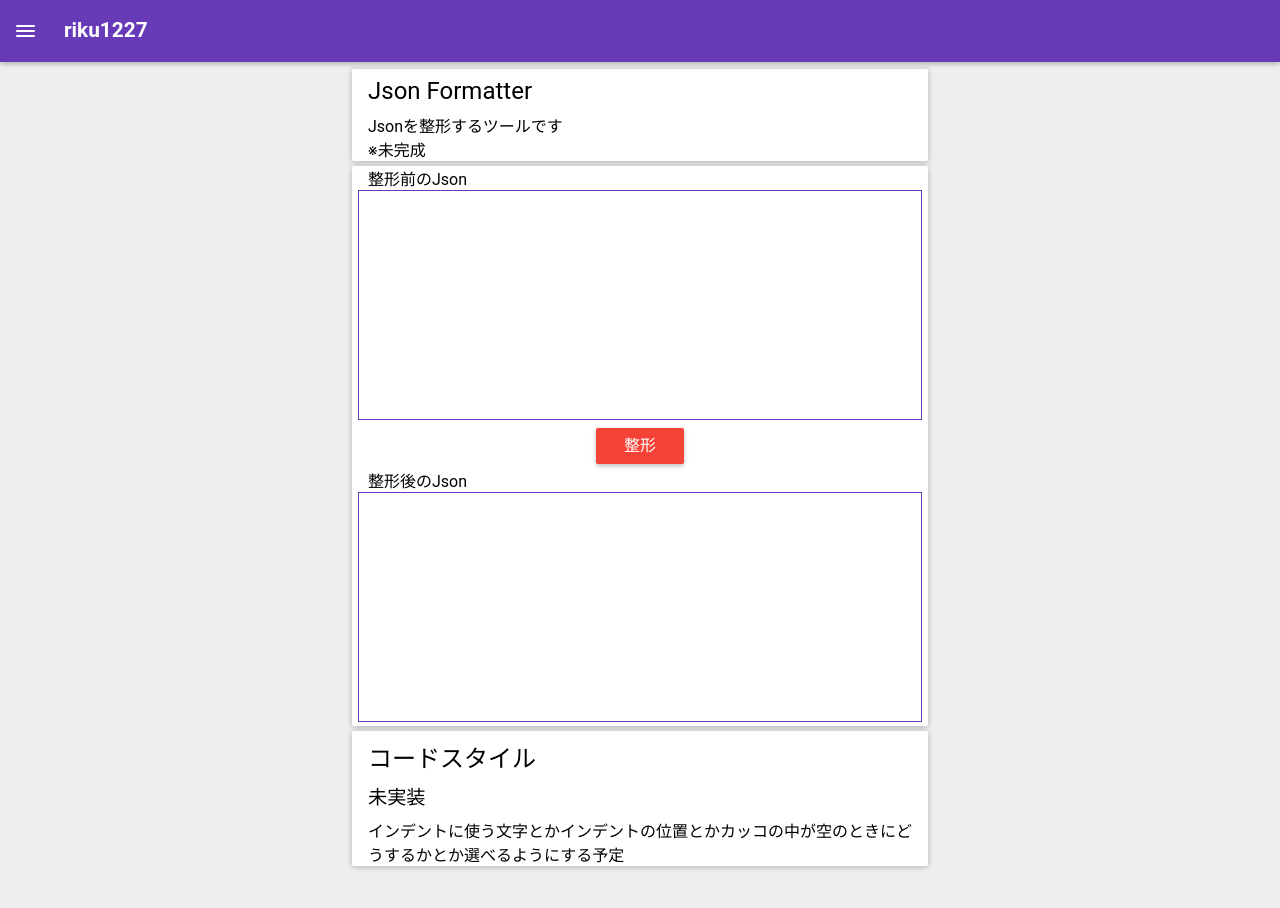
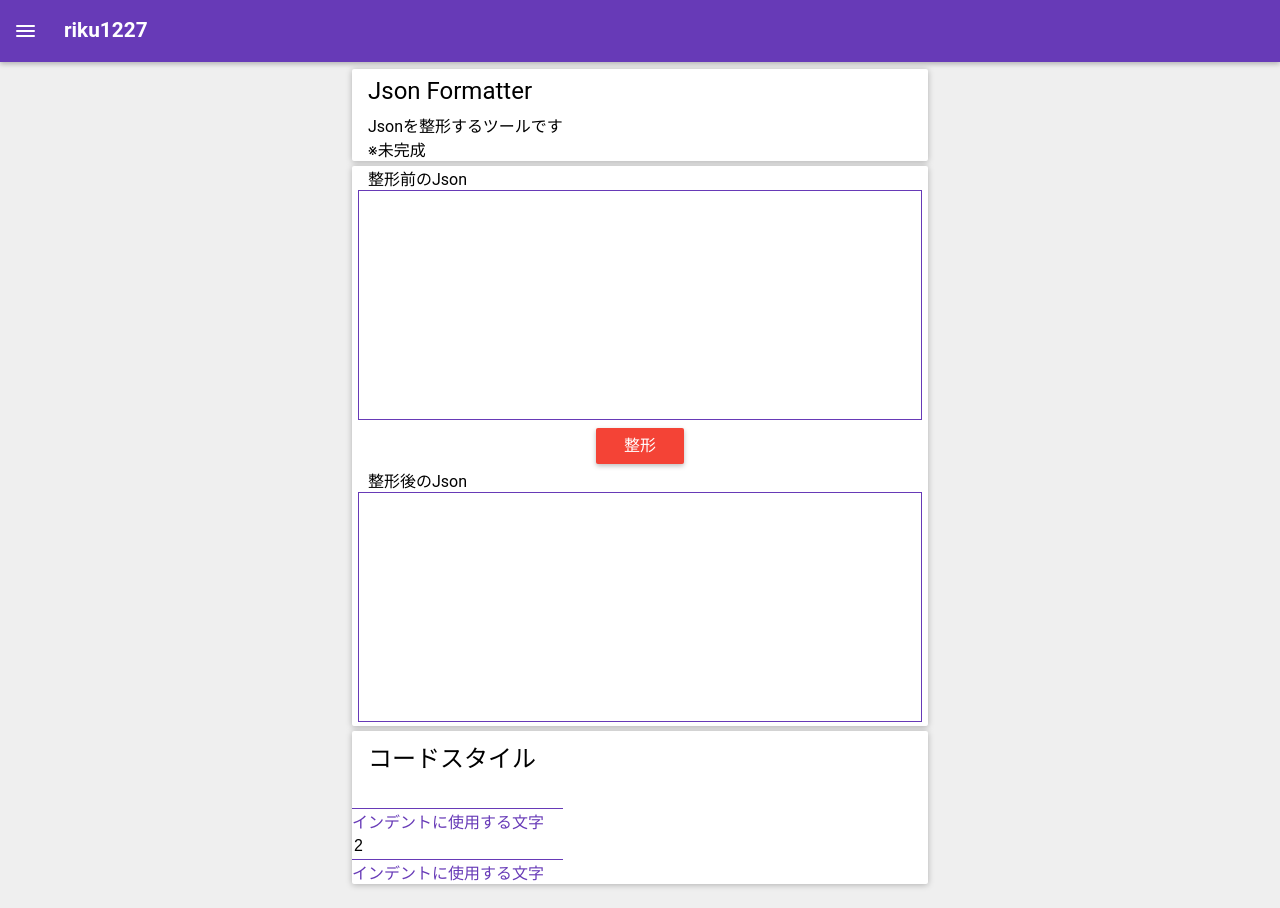
Before and after one commit to riku1227/riku1227.github.io, a plain HTML site: page html/jsonformatter/index.html in a window 1280 px wide. Drawn offline with Linux system fonts and the light colour scheme.

Commit message:
Json Formatterにインデント関連の設定を追加

```diff
--- a/css/jsonformatter/index.css
+++ b/css/jsonformatter/index.css
@@ -4,3 +4,16 @@
   resize: none;
   border: solid 1px #673ab7;
 }
+
+.jsonEditText {
+  display: block;
+  font-size: 1rem;
+  height: 1.5rem;
+  border: none;
+  border-bottom: solid 1px #673ab7;
+  outline: none;
+}
+
+.jsonEditText + label {
+  color: #673ab7;
+}
--- a/html/jsonformatter/index.html
+++ b/html/jsonformatter/index.html
@@ -31,8 +31,12 @@
     </div>
     <div class="materialy-card">
       <p class="materialy-card__title">コードスタイル</p>
-      <p class="materialy-card__subtitle">未実装</p>
-      <p class="materialy-card__text">インデントに使う文字とかインデントの位置とかカッコの中が空のときにどうするかとか選べるようにする予定</p>
+      <div>
+        <input id="useChar" type="text" value=" " class="jsonEditText">
+        <label for="useChar">インデントに使用する文字</label>
+        <input id="useCharNum" type="number" value="2" class="jsonEditText">
+        <label for="useCharNum">インデントに使用する文字</label>
+      </div>
     </div>
   </div>
   <script src="../../js/main.js"></script>
--- a/js/jsonformatter/index.js
+++ b/js/jsonformatter/index.js
@@ -10,7 +10,7 @@ const onClickFormatJson = function () {
   let numberMode = "none";
   let mode = "none";
   let isObject = false;
-  const space = "  ";
+  const space = document.getElementById("useChar").value.repeat(document.getElementById("useCharNum").value);
 
   if(beforeJson[0] === "{") {
     isObject = true;
```
